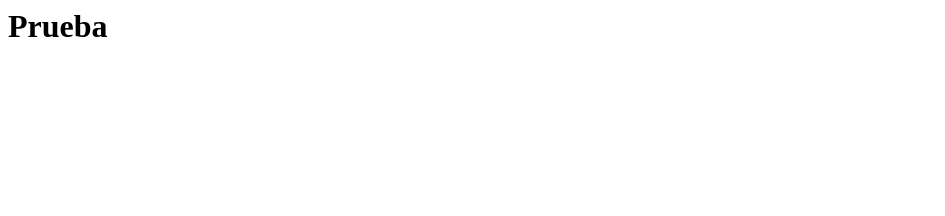
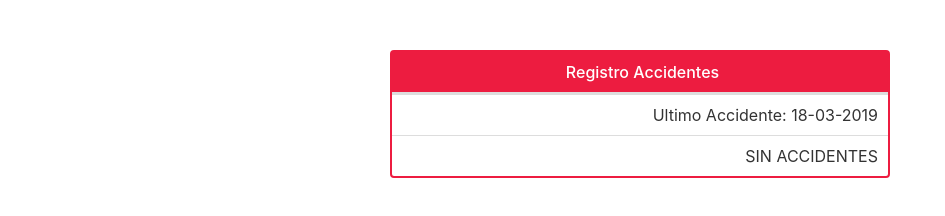
Before and after one commit to JoZet/demo-html, a plain HTML site: page index.html in a window 1280 px wide. Shown: the whole page, without its empty margins (0-945 px from the left). Drawn offline with Linux system fonts and the light colour scheme.

Commit message:
Update index.html

```diff
--- a/index.html
+++ b/index.html
@@ -1,5 +1,104 @@
-<html>
-<body>
-  <h1>Prueba</h1>
-</body>
-</html>
+<html class=""><head>
+  		<style>
+            * {
+				  margin: 0;
+				  padding: 0;
+				  box-sizing: border-box;
+				}
+
+				table th {
+				  text-align: center;
+				}
+
+				body {
+				  font-family: -apple-system, BlinkMacSystemFont, "Segoe UI", Roboto, "Helvetica Neue", Arial, sans-serif;
+				  color: #333;
+				}
+
+				table {
+				  text-align: center;
+				  line-height: 40px;
+				  border-collapse: separate;
+				  border-spacing: 0;
+				  border: 2px solid #ed1c40;
+				  width: 500px;
+				  margin: 50px auto;
+				  border-radius: .25rem;
+				}
+
+				thead tr:first-child {
+				  background: #ed1c40;
+				  color: #fff;
+				  border: none;
+				}
+
+				th:first-child,
+				td:first-child {
+				  padding: 0 15px 0 20px;
+				}
+
+				th {
+				  font-weight: 500;
+				}
+
+				thead tr:last-child th {
+				  border-bottom: 3px solid #ddd;
+				}
+
+				tbody tr:hover {
+				  background-color: #f2f2f2;
+				  cursor: default;
+				}
+
+				tbody tr:last-child td {
+				  border: none;
+				}
+
+				tbody td {
+				  border-bottom: 1px solid #ddd;
+				}
+
+				td:last-child {
+				  text-align: right;
+				  padding-right: 10px;
+				}
+
+				.button {
+				  color: #aaa;
+				  cursor: pointer;
+				  vertical-align: middle;
+				  margin-top: -4px;
+				}
+
+				.edit:hover {
+				  color: #0a79df;
+				}
+
+				.delete:hover {
+				  color: #dc2a2a;
+				}
+
+        </style>
+  </head>
+		<title>API Rest SSFF</title>
+		<meta charset="utf-8">
+	<body>
+
+
+		<table>
+		  <thead>
+			<tr>
+			  <th colspan="3">Registro Accidentes</th>
+			</tr>
+		  </thead>
+			  <tbody>
+					<tr>
+					  <td>Ultimo Accidente: 18-03-2019</td>
+					</tr>
+					<tr>
+					  <td>SIN ACCIDENTES</td>
+					</tr>
+				</tbody>
+		</table>
+  </body>
+  </html>
```
